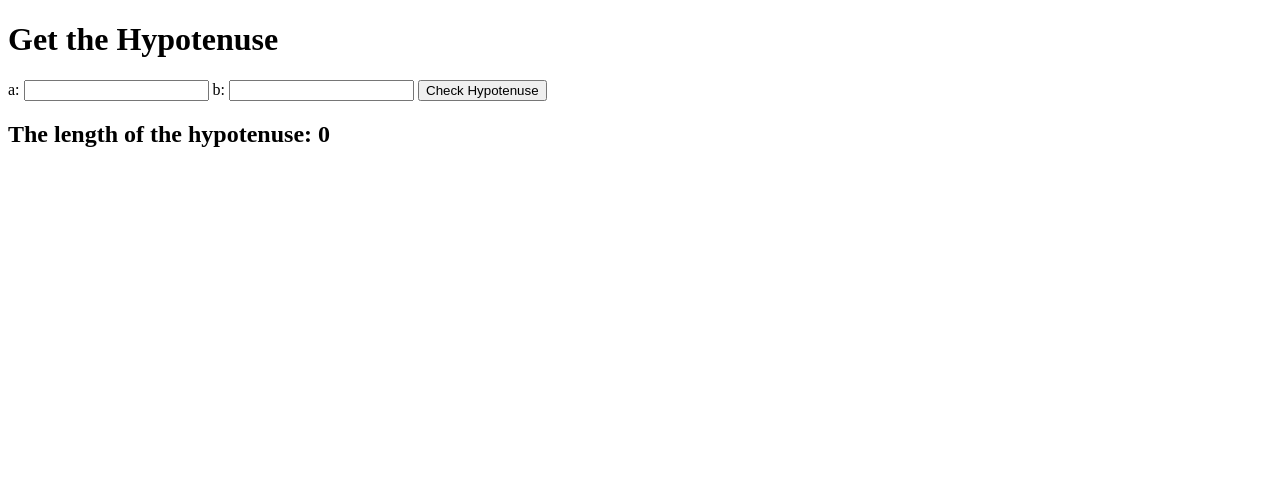
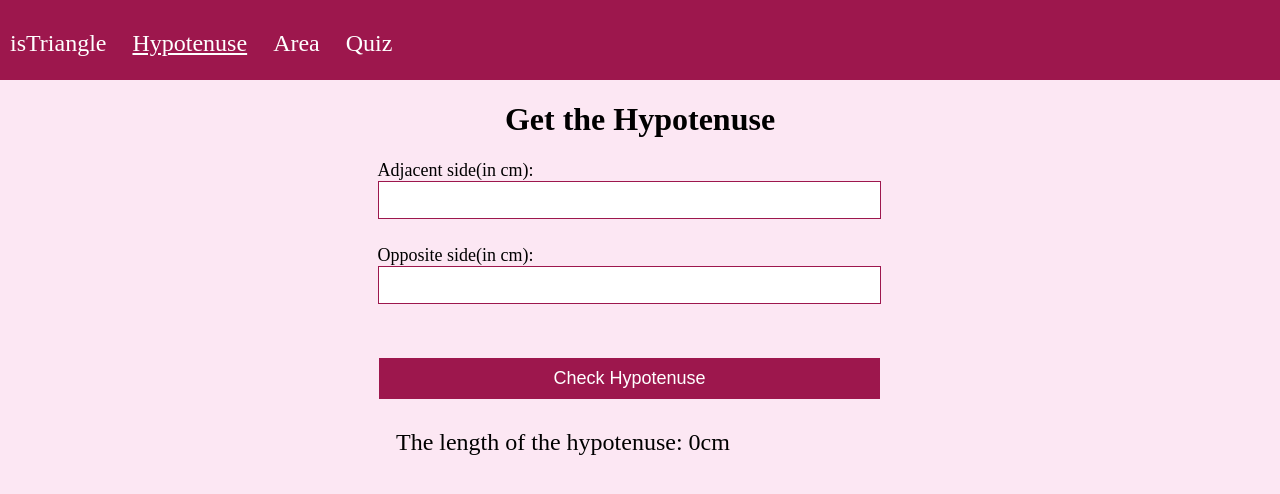
Before and after one commit to sharmivijay/triangles, a plain HTML site: page pages/hypotenuse.html in a window 1280 px wide. Both pictures are taken after a click on the button "Check Hypotenuse". Drawn offline with Linux system fonts and the light colour scheme.

Commit message:
styles - decorate the pages

```diff
--- a/js/hypotenuse.js
+++ b/js/hypotenuse.js
@@ -1,5 +1,5 @@
-var inputSide1 = document.querySelector(".input-side1");
-var inputSide2 = document.querySelector(".input-side2");
+var inputSide1 = document.querySelector("#input-side1");
+var inputSide2 = document.querySelector("#input-side2");
 var btnCheck =  document.querySelector("#btn-check");
 var outputText = document.querySelector("#output-msg");
 
@@ -7,8 +7,11 @@ btnCheck.addEventListener("click", calculateHypotenuse);
 
 function calculateHypotenuse(){
    var hypotenuse = 0;
-   var a = Number(inputSide1.value);
-   var b = Number(inputSide2.value);
+   var a = 0;
+   var b = 0;
+   a=Number(inputSide1.value);
+   b = Number(inputSide2.value);
    var sumOfSides = (a*a) + (b*b);
-   outputText.innerText = "The length of the hypotenuse: "+Math.sqrt(sumOfSides);
+   var hypotenuse = Math.sqrt(sumOfSides);
+   outputText.innerText = "The length of the hypotenuse: "+ hypotenuse +"cm";
 }
--- a/pages/hypotenuse.html
+++ b/pages/hypotenuse.html
@@ -4,16 +4,25 @@
     <meta charset="UTF-8">
     <meta http-equiv="X-UA-Compatible" content="IE=edge">
     <meta name="viewport" content="width=device-width, initial-scale=1.0">
+    <link href="/styles.css" rel="stylesheet">
     <title>Triangle | Hypotenuse</title>
 </head>
 <body>
-    <h1>Get the Hypotenuse</h1>
-    <div class = "container-hypotenuse">
-       <labe>a: <input type="number" class="input-side1"/></labe>
-       <labe>b: <input type="number" class="input-side2"/></labe>
+    <nav class="container-nav">
+        <a class="nav-link" href="/index.html">isTriangle</a>
+        <a class="nav-link link-active" href="/pages/hypotenuse.html">Hypotenuse</a>
+        <a class="nav-link" href="/pages/area.html">Area</a>
+        <a href="/pages/quiz.html"  class="nav-link">Quiz</a>
+    </nav>
+
+    <div class = "container">
+        <h1>Get the Hypotenuse</h1>
+       <label>Adjacent side(in cm): <input type="number" id="input-side1" class="input-angle"/></label>
+       <label>Opposite side(in cm): <input type="number" id="input-side2" class="input-angle"/></label>
        <button id="btn-check">Check Hypotenuse</button>
+       <div id="output-msg" class="output container"></div>
     </div>
-    <h2 id="output-msg"></h2>
+
     <script src="/js/hypotenuse.js" type="text/javascript"></script>
 </body>
 </html>
--- a/styles.css
+++ b/styles.css
@@ -0,0 +1,116 @@
+:root{
+    --primary-color : #9D174D;
+    --secondary-color: #FCE7F3;
+}
+
+body{
+    margin: 0px;
+    background-color:var(--secondary-color);
+}
+
+.container-nav{
+    max-width: 100%;
+    background-color: var(--primary-color);
+    height: 5vh;
+    font-size: x-large;
+    padding-bottom: 10px;
+    padding-top: 30px;
+
+}
+
+.nav-link{
+    text-decoration: none;
+    text-align: left;
+    padding-left: 10px;
+    padding-right: 10px;
+    color: white;
+}
+
+.container{
+    max-width: 41%;
+    margin-left: auto;
+    margin-right: auto;
+    margin-top: 0.5%;
+}
+
+.container h1{
+    text-align: center;
+}
+
+.input-angle{
+    width: 91.5%;
+    padding: 2%;
+    margin-bottom: 5%;
+    border: 1px solid var(--primary-color);
+}
+
+#btn-submit-angles{
+    width: 96%;
+    padding: 2%;
+    margin: 5% auto;
+    background-color: var(--primary-color);
+    border: 1px solid var(--secondary-color);
+    color: white;
+    font-size: large;
+}
+
+.quiz-form{
+    max-width: 100%;
+    margin-left: auto;
+    margin-right: auto;
+}
+
+
+#btn-submit-form{
+    width: 93%;
+    padding: 2%;
+    margin-top: 3%;
+    margin-left: auto;
+    margin-right: auto;
+    font-size: large;
+    background-color: var(--primary-color);
+    border: 1px solid var(--secondary-color);
+    color: white;
+}
+
+.quiz-container{
+    width: 87%;
+    border: 1px solid var(--primary-color);
+    margin-left: 0%;
+    margin-right: 0%;
+    margin-top:2%;
+    margin-bottom: 2%;
+    border-radius: 0.5rem;
+    padding:3%;
+}
+
+#btn-check{
+    width: 96%;
+    padding: 2%;
+    margin: 5% auto;
+    background-color: var(--primary-color);
+    border: 1px solid var(--secondary-color);
+    color: white;
+    font-size: large;
+}
+
+#btn-calculate{
+    width: 96%;
+    padding: 2%;
+    margin: 5% auto;
+    background-color: var(--primary-color);
+    border: 1px solid var(--secondary-color);
+    color: white;
+    font-size: large;
+}
+
+.output{
+    font-size: x-large;
+    max-width: 93%;
+}
+label{
+    font-size: large;
+}
+.link-active{
+   text-decoration: underline;
+}
```
Also changed, not shown: index.html (+8 -1 lines), pages/area.html (+12 -4 lines), pages/quiz.html (+10 -1 lines).
